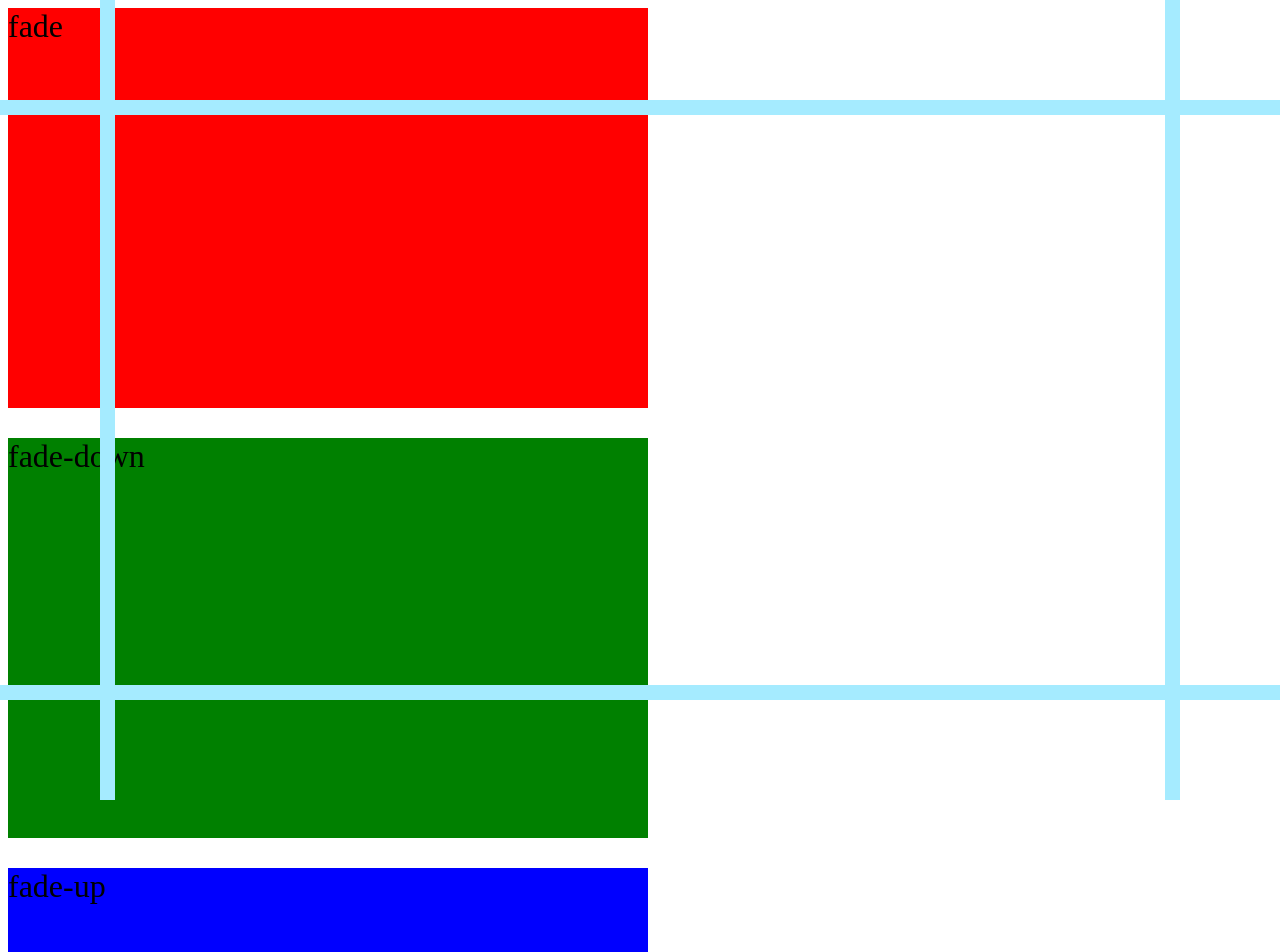
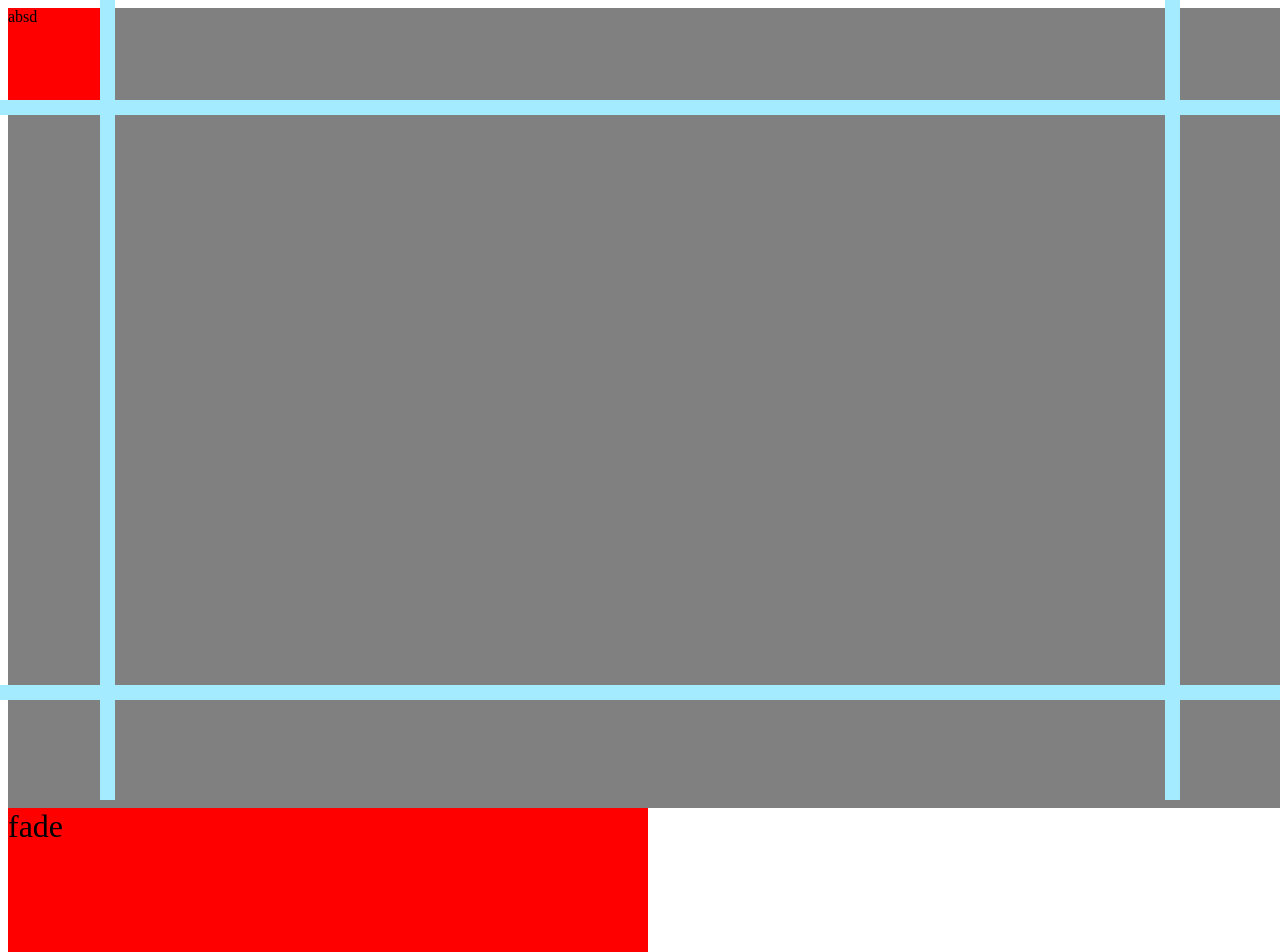
Before and after one commit to SujalLama/react-scrolling, a React (Vite) app: page / in a window 1280 px wide. Shown: the top 952 px of the page. Built offline with nearby package versions, Linux system fonts and the light colour scheme.

Commit message:
once implemented

```diff
--- a/src/App.tsx
+++ b/src/App.tsx
@@ -1,10 +1,23 @@
 
 
+import { useEffect, useRef, useState } from 'react';
 import './App.css'
 import Animate from './components/animate/Animate';
+import useObserver from './hooks/useObserver';
 
 function App() {
+  const [ref, setRef] = useState<HTMLDivElement | null>(null);
+  const childRef = useRef<HTMLDivElement>(null);
 
+  useEffect(() => {
+    setRef(childRef.current)
+  }, [])
+
+  const [isIntersecting, rootBound, targetBound] = useObserver({target: ref, once: false});
+  console.log(rootBound);
+  console.log(targetBound);
+
+  console.log(isIntersecting);
   return (
     <div className='container'>
       <div id="left"></div>
@@ -12,6 +25,11 @@ function App() {
       <div id="top"></div>
       <div id="bottom"></div>
 
+      <div style={{width: '100vw', height: '100vh', backgroundColor: 'gray', position: 'relative'}}>
+        <div ref={childRef} style={{width: '100px', height: '100px', backgroundColor: 'red', position: isIntersecting ? 'fixed' : 'relative'}}>
+          absd
+        </div>
+      </div>
       <Animate>
         <Box  color='red' text="fade"/>
       </Animate>
--- a/src/components/animate/Animate.tsx
+++ b/src/components/animate/Animate.tsx
@@ -25,14 +25,19 @@ interface IAnimateProps {
 		trigger?: number | number[];
 }
 
-function generateStyle ({easing, duration, offset, delay} : IAnimateProps) {
+function generateStyle ({animate, easing, duration, delay} : IAnimateProps) {
+
+	if(!animate) {
+		animate = 'fade';
+	}
+
 	const commonTransitionStyle = {
 		transitionDuration: `${duration}ms`,
 		transitionTimingFunction: `${easing}`,
 		transitionDelay: `${delay}ms`,
 	};
 
-	const initStyle : {[property: string] : {[index: string] : string}} = {
+	const fromStyle : {[property: string] : {[index: string] : string}} = {
 		'fade': {opacity: '0',transitionProperty: `opacity, transform`, ...commonTransitionStyle},
 		'fade-up': {opacity: '0',transform: `translateY(100px)`,transitionProperty: `opacity, transform`, ...commonTransitionStyle},
 		'fade-down': {opacity: '0',transform: `translateY(-100px)`,transitionProperty: `opacity, transform`, ...commonTransitionStyle},
@@ -48,26 +53,7 @@ function generateStyle ({easing, duration, offset, delay} : IAnimateProps) {
 		'fade-right': {opacity: '1',transform: `translateX(0)`,transitionProperty: `opacity, transform`, ...commonTransitionStyle},
 	}
 
-	// const commonToStyleForFade = `opacity: 1;transform: translate(0,0);transition: opacity,transform, ${duration}ms ${easing} ${delay}ms`
-	// const toStyle : {[index: string] : string} = {
-	// 	'fade': commonToStyleForFade,
-	// 	'fade-up': commonToStyleForFade,
-	// 	'fade-down': commonToStyleForFade,
-	// 	'fade-left': commonToStyleForFade,
-	// 	'fade-right': commonToStyleForFade,
-	// }
-
-
-	const commonFromStyleForFade = `opacity: 0;transition: opacity,transform, ${duration}ms ${easing} ${delay}ms;`;
-	const fromStyle : {[index: string] : string} = {
-		'fade': commonFromStyleForFade,
-		'fade-up': `transform: translateY(100px);${commonFromStyleForFade}`,
-		'fade-down': `transform: translateY(-100px);${commonFromStyleForFade}`,
-		'fade-left': `transform: translateX(100px);${commonFromStyleForFade}`,
-		'fade-right': `transform: translateX(-100px);${commonFromStyleForFade}`,
-	}
-
-	return [initStyle, fromStyle, toStyle];
+	return [fromStyle[animate], toStyle[animate]];
 }
 
 export default function Animate({
@@ -85,7 +71,7 @@ export default function Animate({
   const [item, setItem] = useState<HTMLDivElement | null>(null);
 
 
-	const [initStyle, fromStyle, toStyle] = generateStyle({easing,delay, duration, offset});
+	const [initStyle, toStyle] = generateStyle({animate, easing,delay, duration, offset});
 
 
   useEffect(() => {
@@ -94,26 +80,20 @@ export default function Animate({
     }
   }, [])
 
-	const init = initStyle[animate] as IClassName;
-	const from = fromStyle[animate];
-	const to = toStyle[animate] as IClassName;
+	const from = initStyle as IClassName;
+	const to = toStyle as IClassName;
 
-  const [isIntersecting, intersectRatio] = useObserver({
+  const [isIntersecting] = useObserver({
     target : item || null,
-    fromStyle: 'from as string',
-		toStyle: 'to as string',
-    once,
 		trigger,
-		offset
+		offset,
+		once
   });
-
-	console.log(isIntersecting);
-	console.log(intersectRatio);
 
   return (
     <div
         ref={element}
-				style={isIntersecting ? to : init}
+				style={isIntersecting ? to : from}
     >
         {children}
     </div>
--- a/src/hooks/useObserver.ts
+++ b/src/hooks/useObserver.ts
@@ -9,30 +9,30 @@ interface Option {
 interface IObserver {
     target: HTMLDivElement | null,
     options?: Option;
-    fromStyle: string;
-    toStyle: string;
     once?: boolean;
     trigger?: number | number[];
     offset?: string;
+    root?: HTMLDivElement | null
 }
 
 export default function useObserver(
     {
     target,
-    fromStyle,
-    toStyle,
-    once = true,
     trigger = 1,
-    offset,
+    offset = '0px',
+    once,
+    root= null
     }
     :IObserver) {
 
       const [isIntersecting, setIsIntersecting] = useState(false);
+      const [rootBound, setRootBound] = useState<DOMRectReadOnly | null>(null);
+      const [targetBound, setTargetBound] = useState<DOMRectReadOnly | null>(null);
 
 
       useEffect(() => {
         const initialOptions = {
-          root: null,
+          root: root,
           rootMargin: offset,
           threshold: trigger,
         }
@@ -46,35 +46,23 @@ export default function useObserver(
       observer.observe(target);
 
       function intersectionCb (entries : IntersectionObserverEntry[]) {
-          entries.forEach((entry) => {
-            const target = entry.target as HTMLElement;
-            // setIsIntersecting(entry.isIntersecting);
-
-            if(once) {
-              if(entry.isIntersecting) {
-                target.style.cssText = toStyle;
-              }
-
-            } else {
-
-              if(entry.isIntersecting) {
-
-                target.style.cssText = toStyle;
-              } else {
-                target.style.cssText = fromStyle;
-              }
-
-            }
-
-          })
+        setRootBound(entries[0].rootBounds);
+        setTargetBound(entries[0].boundingClientRect);
+        if(once) {
+          setIsIntersecting(entries[0].isIntersecting);
+        } else {
+          if(entries[0].isIntersecting) {
+            setIsIntersecting(true);
+          }
+        }
       }
 
       return () => observer.unobserve(target);
 
-    }, [target, fromStyle, toStyle, once, trigger, offset])
+    }, [target, trigger, offset, once, root])
 
 
 
 
-  return [isIntersecting];
+  return [isIntersecting, rootBound, targetBound];
 }
```
